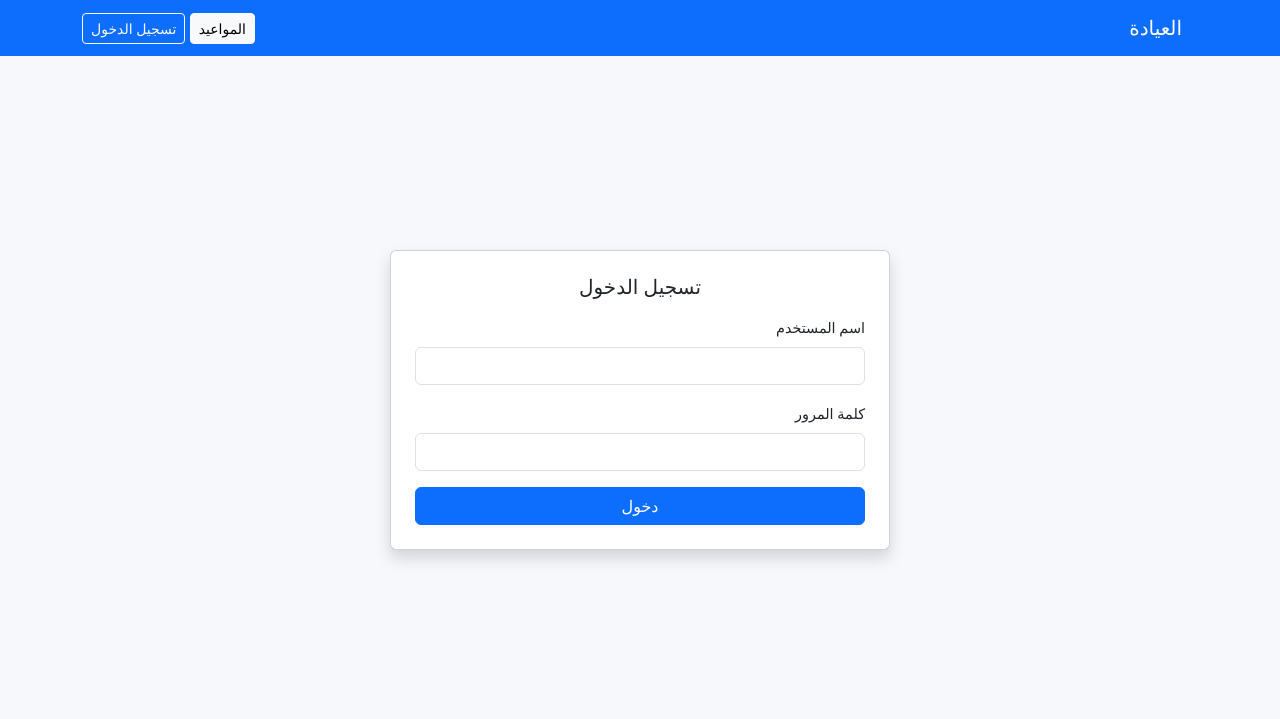
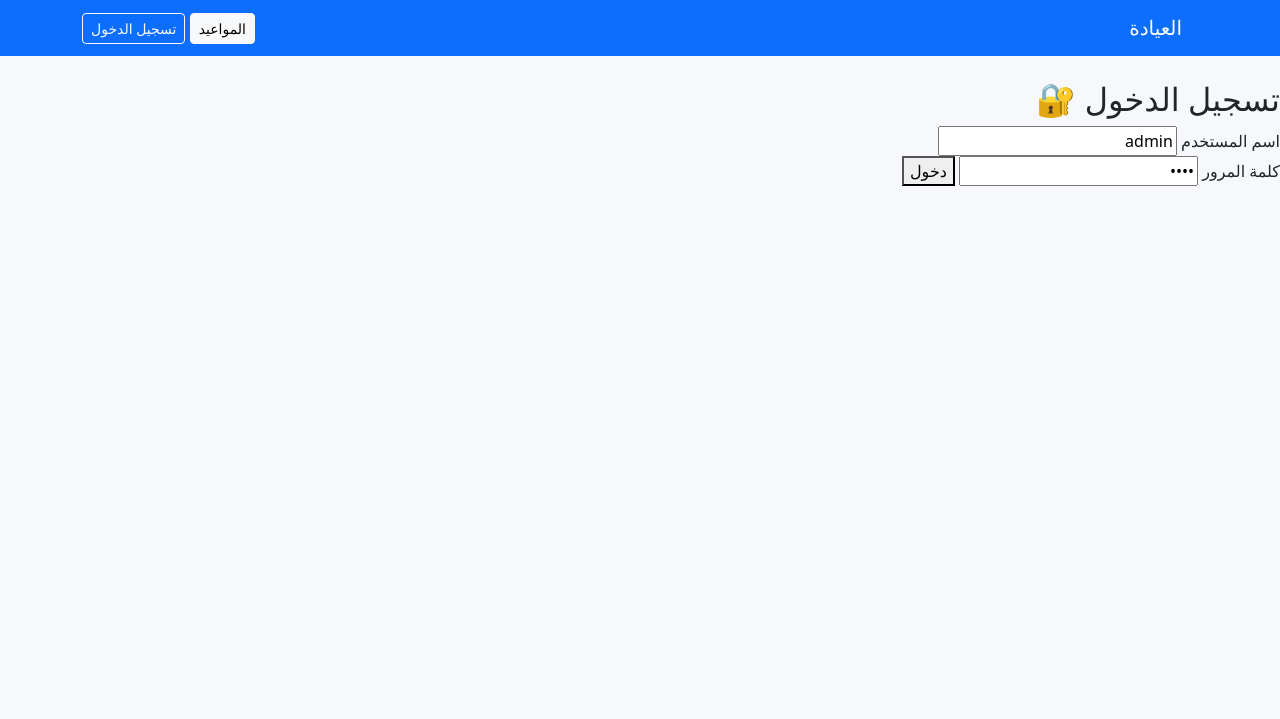
Before and after one commit to mshrf3334-star/clinic-appointments, a Flask app: page /login in a window 1280 px wide. Shown: the top 719 px of the page. Run offline with Flask 3, Linux system fonts and the light colour scheme.

Commit message:
Update login.html

```diff
--- a/templates/login.html
+++ b/templates/login.html
@@ -1,18 +1,17 @@
 {% extends "base.html" %}
+{% block title %}تسجيل الدخول{% endblock %}
 {% block content %}
-<div class="page-wrap">
-  <div class="card shadow p-4 card-form bg-white">
-    <h3 class="mb-3 text-center">تسجيل الدخول</h3>
-    <form method="POST">
-      <div class="mb-3">
-        <label class="form-label">اسم المستخدم</label>
-        <input type="text" class="form-control" name="username" required>
-      </div>
-      <div class="mb-3">
-        <label class="form-label">كلمة المرور</label>
-        <input type="password" class="form-control" name="password" required>
-      </div>
-      <button type="submit" class="btn btn-primary w-100">دخول</button>
+<div class="page_wrap">
+  <div class="card-form" style="max-width:420px;width:100%">
+    <h2>تسجيل الدخول 🔐</h2>
+    <form method="post" action="{{ url_for('login') }}">
+      <label>اسم المستخدم</label>
+      <input type="text" name="username" value="admin" required>
+
+      <label>كلمة المرور</label>
+      <input type="password" name="password" value="1234" required>
+
+      <button type="submit">دخول</button>
     </form>
   </div>
 </div>
```
